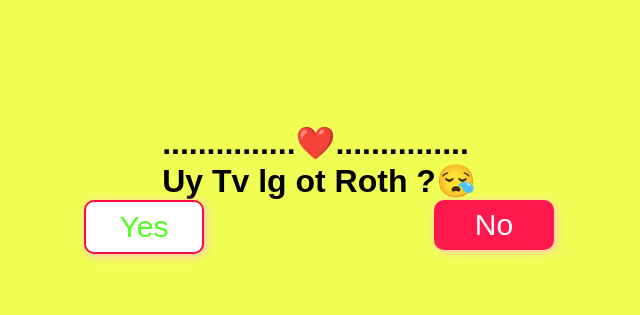
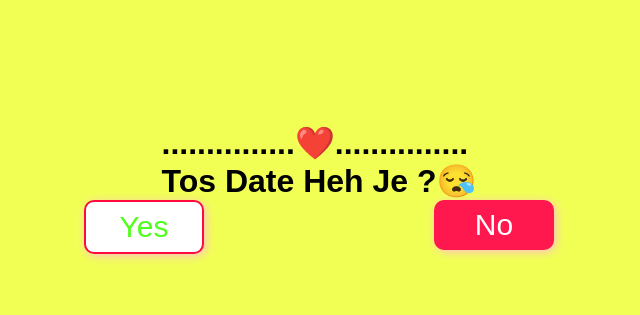
Before and after one commit to YormSeyha/seyha.github.io, a plain HTML site: page index.html in a window 1280 px wide. Shown: the part 198-513 px from the top of the page, without its empty margins (321-961 px from the left). Drawn offline with Linux system fonts and the light colour scheme.

Commit message:
Update index.html

```diff
--- a/index.html
+++ b/index.html
@@ -62,7 +62,7 @@
     <main>
       <h1>
         ...............❤️............... <br />
-        Uy Tv lg ot Roth ?😪
+        Tos Date Heh Je ?😪
       </h1>
       <div class="btn-container">
         <button class="yes">Yes</button>
```
